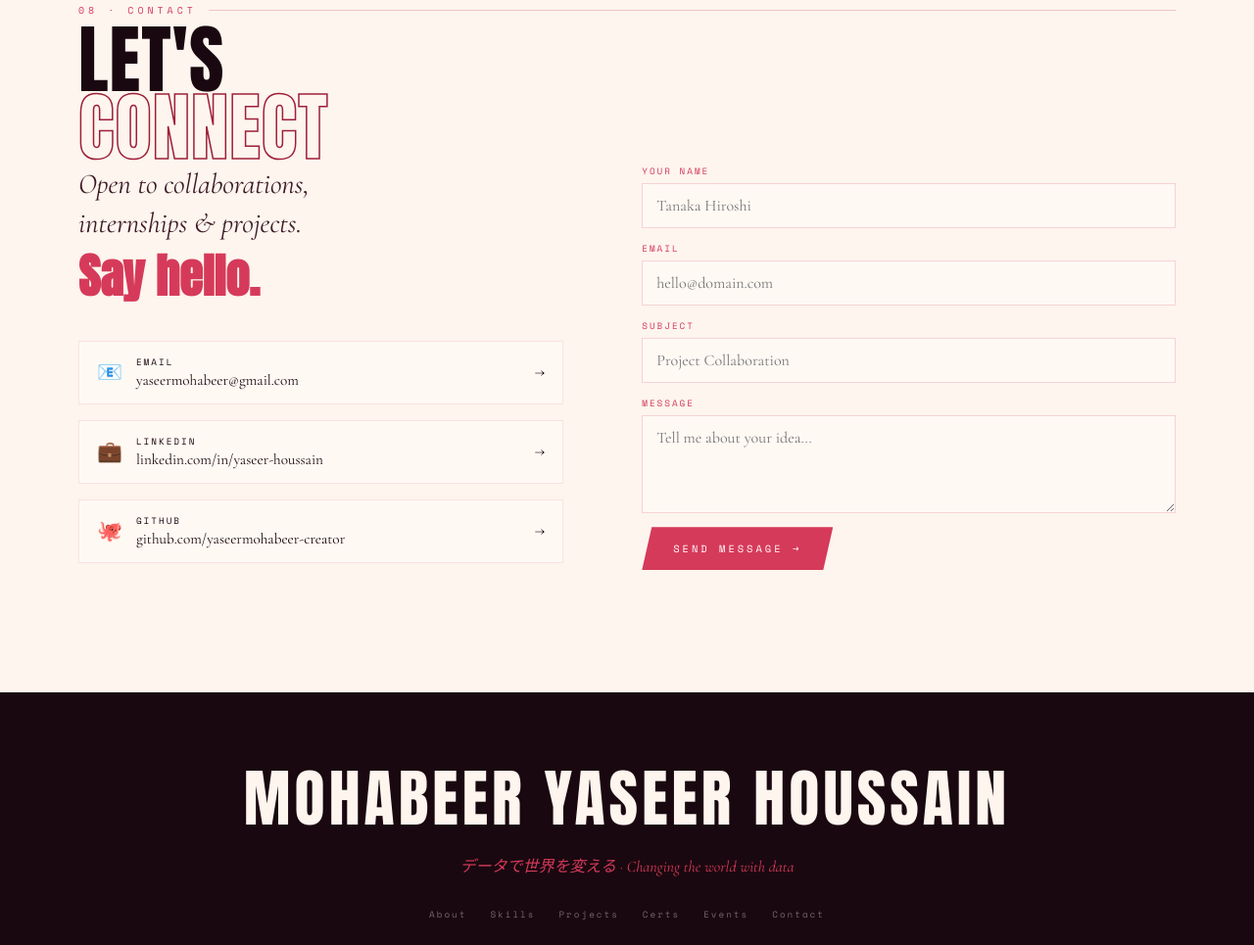
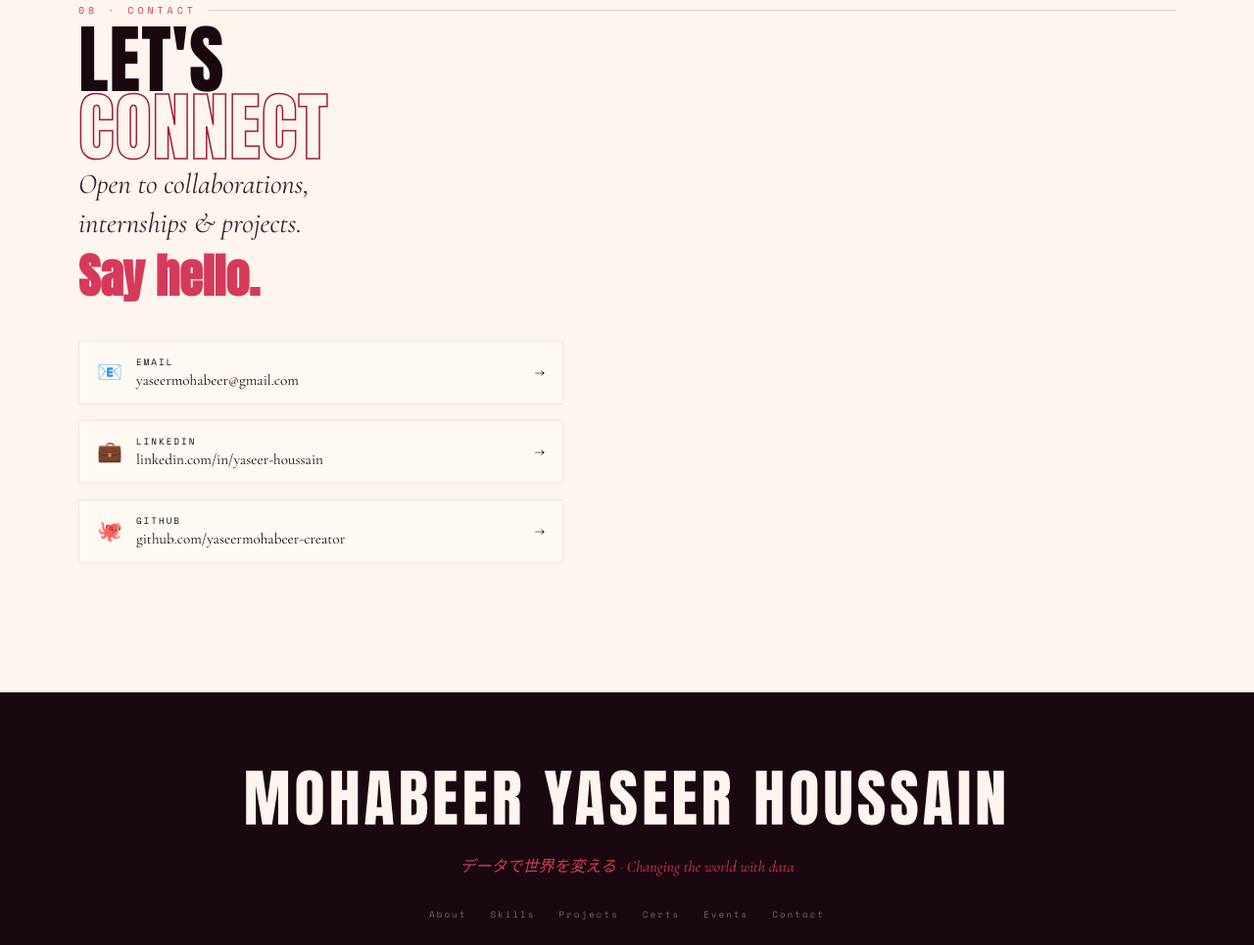
Before and after one commit to yaseermohabeer-creator/yaseermohabeer-portfolio, a plain HTML site: page index.html in a window 1280 px wide. Shown: the part 10057-11022 px from the top of the page at 98% size. Drawn offline with nearby package versions, Linux system fonts and the light colour scheme.

Commit message:
Remove contact form from index.html
Removed the contact form section from the HTML.

```diff
--- a/index.html
+++ b/index.html
@@ -927,15 +927,7 @@ footer { background:var(--wine); padding:60px 80px 40px; text-align:center; }
 
           </div>
         </div>
-        <div class="reveal reveal-delay-1">
-          <div class="contact-form">
-            <div class="form-field"><label>YOUR NAME</label><input type="text" id="cName" placeholder="Tanaka Hiroshi"></div>
-            <div class="form-field"><label>EMAIL</label><input type="email" id="cEmail" placeholder="hello@domain.com"></div>
-            <div class="form-field"><label>SUBJECT</label><input type="text" id="cSubject" placeholder="Project Collaboration"></div>
-            <div class="form-field"><label>MESSAGE</label><textarea id="cMsg" placeholder="Tell me about your idea..."></textarea></div>
-            <button class="form-submit" onclick="sendMsg()">SEND MESSAGE →</button>
-          </div>
-        </div>
+
       </div>
     </div>
   </section>
```
